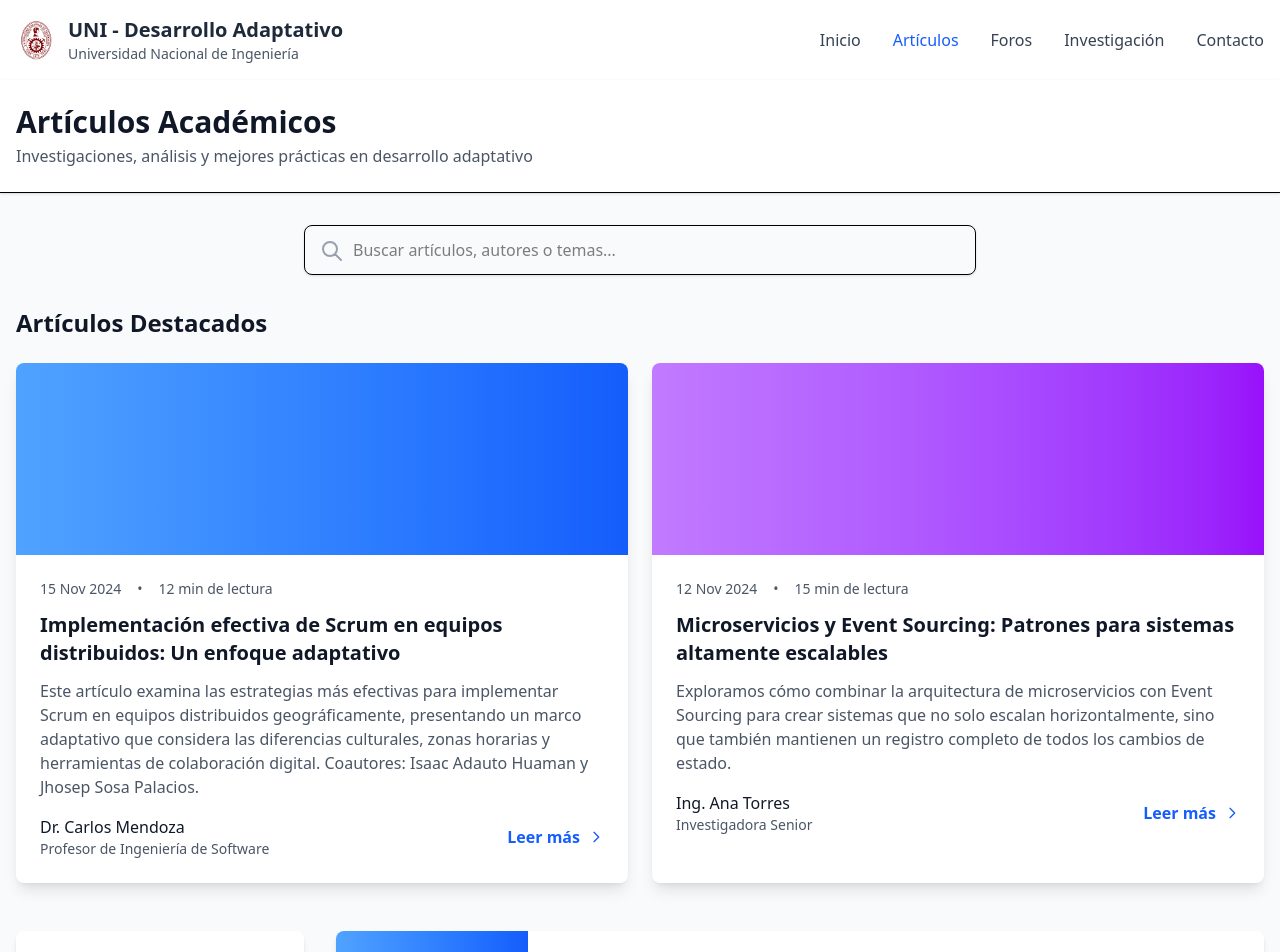
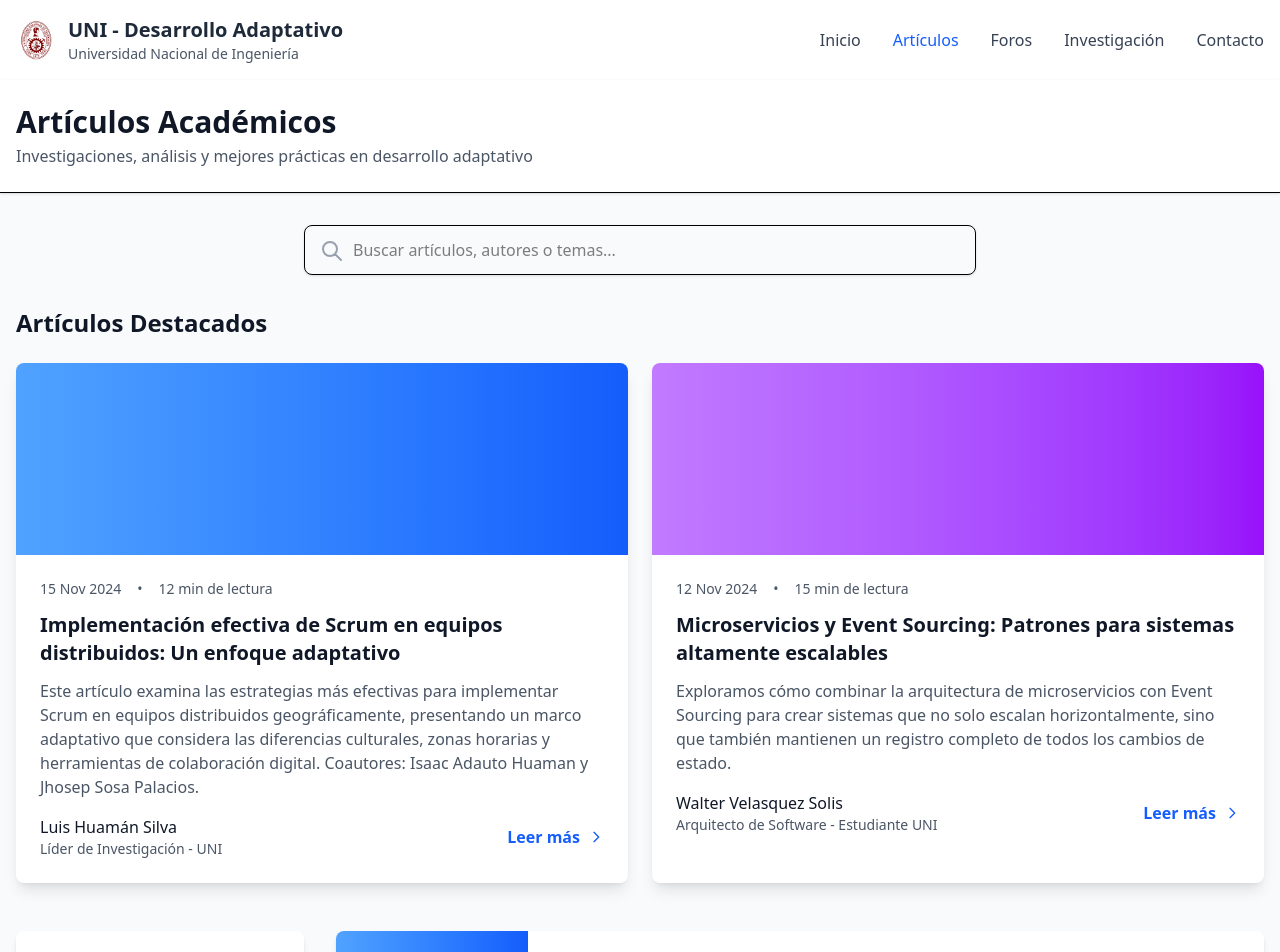
Before and after one commit to FransuaLeonSanchez/demoJira, a React (Vite) app: page /articulos in a window 1280 px wide. Shown: the top 952 px of the page. Built offline with nearby package versions, Linux system fonts and the light colour scheme.

Commit message:
SCRUM-4: Fix author names in Articles component - Replace fictional names with actual student names from UNI list

```diff
--- a/src/components/Articles.tsx
+++ b/src/components/Articles.tsx
@@ -30,8 +30,8 @@ function Articles() {
     {
       id: '1',
       title: 'Implementación efectiva de Scrum en equipos distribuidos: Un enfoque adaptativo',
-      author: 'Dr. Carlos Mendoza',
-      authorRole: 'Profesor de Ingeniería de Software',
+      author: 'Luis Huamán Silva',
+      authorRole: 'Líder de Investigación - UNI',
       date: '15 Nov 2024',
       category: 'metodologias',
       readTime: '12 min',
@@ -43,8 +43,8 @@ function Articles() {
     {
       id: '2',
       title: 'Microservicios y Event Sourcing: Patrones para sistemas altamente escalables',
-      author: 'Ing. Ana Torres',
-      authorRole: 'Investigadora Senior',
+      author: 'Walter Velasquez Solis',
+      authorRole: 'Arquitecto de Software - Estudiante UNI',
       date: '12 Nov 2024',
       category: 'arquitectura',
       readTime: '15 min',
```
